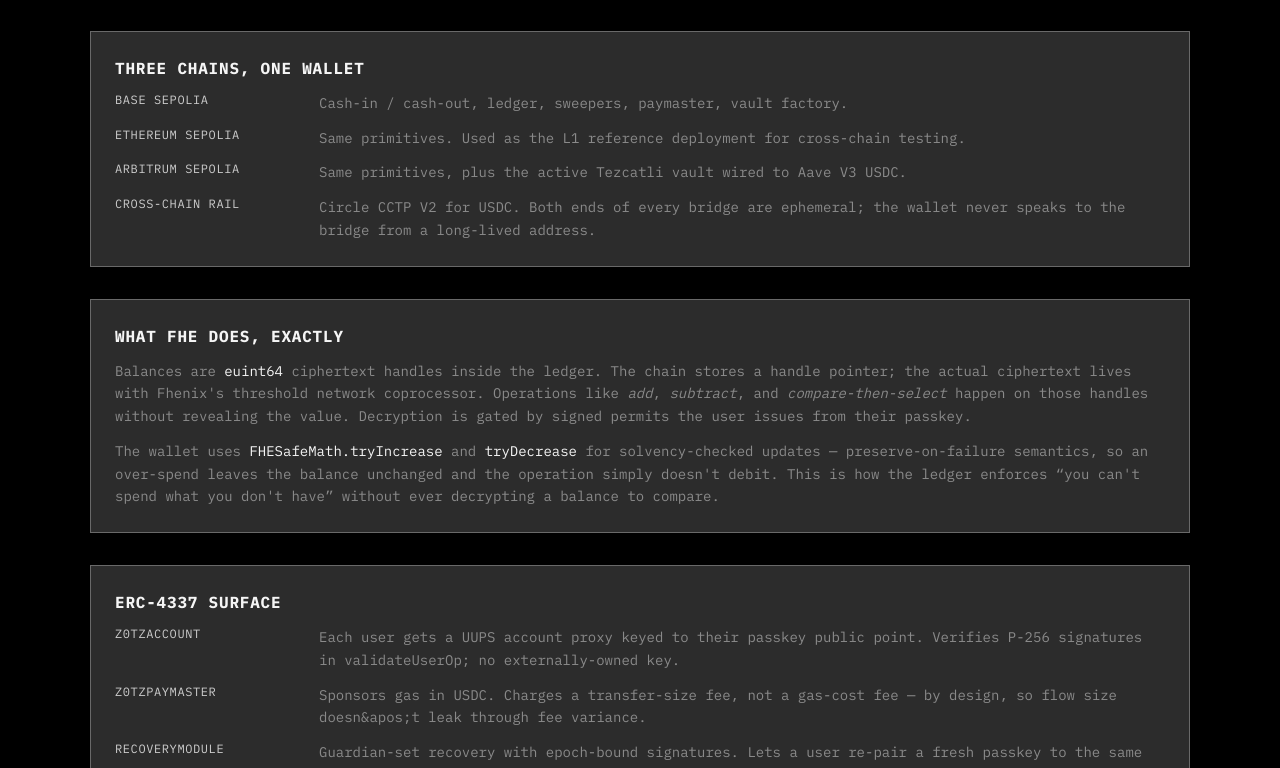
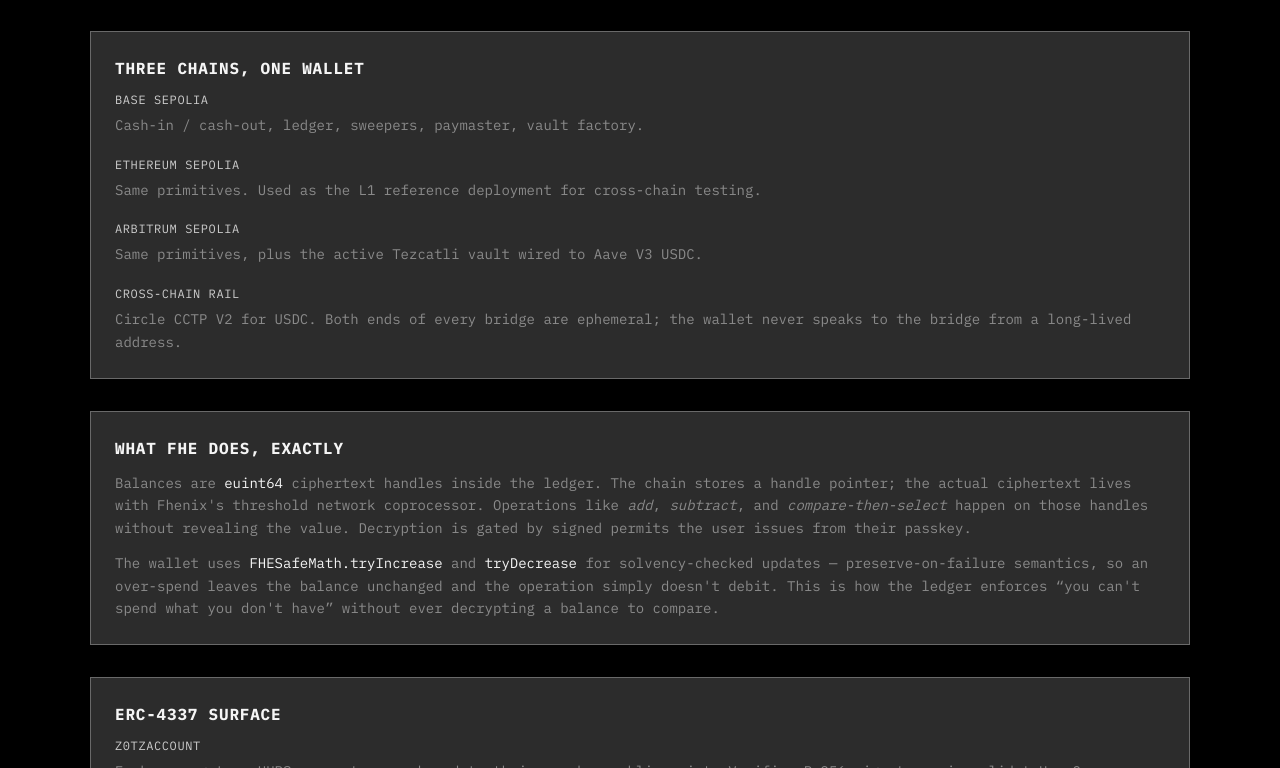
Before and after one commit to 0xOucan/z0tzLandingPage, a Next.js app: page /technical in a window 1280 px wide. Shown: the part 1212-1980 px from the top of the page. Built offline with nearby package versions, Linux system fonts and the light colour scheme.

Commit message:
Stack technical-overview key/value rows
Long contract-name labels like TezcatliConfidentialVaultFactory
overflowed the 180px label column and overlapped the value text.
Switch to a stacked layout so labels wrap above their values.

Co-Authored-By: Claude Opus 4.7 (1M context) <noreply@anthropic.com>

```diff
--- a/components/z0tz/technical/section-shell.tsx
+++ b/components/z0tz/technical/section-shell.tsx
@@ -56,10 +56,10 @@ interface KeyValueRow {
 
 export function KeyValueGrid({ rows }: { rows: KeyValueRow[] }) {
   return (
-    <dl className="grid sm:grid-cols-[180px_1fr] gap-x-6 gap-y-3 text-sm">
+    <dl className="space-y-5 text-sm">
       {rows.map((r) => (
-        <div key={r.label} className="contents">
-          <dt className="font-mono text-xs uppercase tracking-wider text-foreground/80">
+        <div key={r.label}>
+          <dt className="font-mono text-xs uppercase tracking-wider text-foreground/80 mb-1.5 break-words">
             {r.label}
           </dt>
           <dd className="text-muted-foreground leading-relaxed">{r.value}</dd>
```
